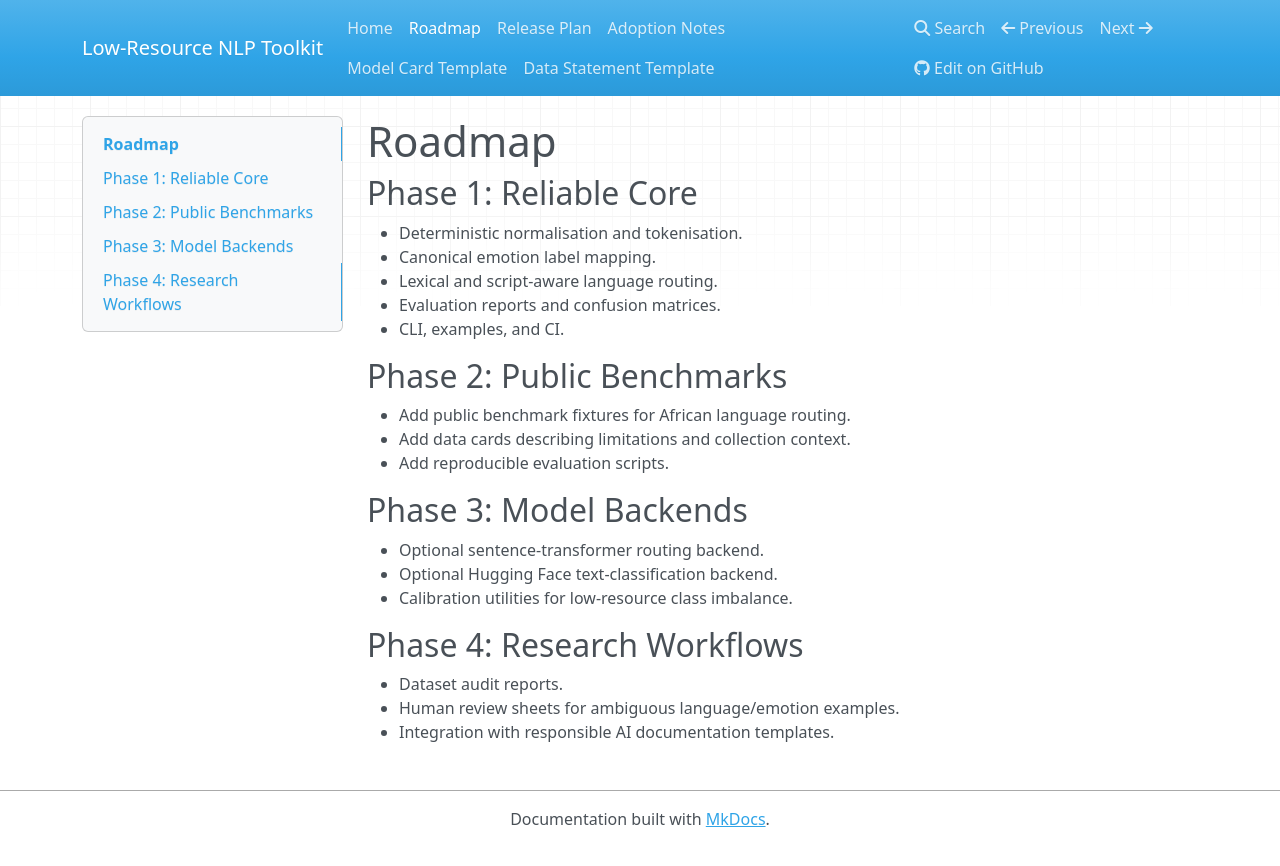
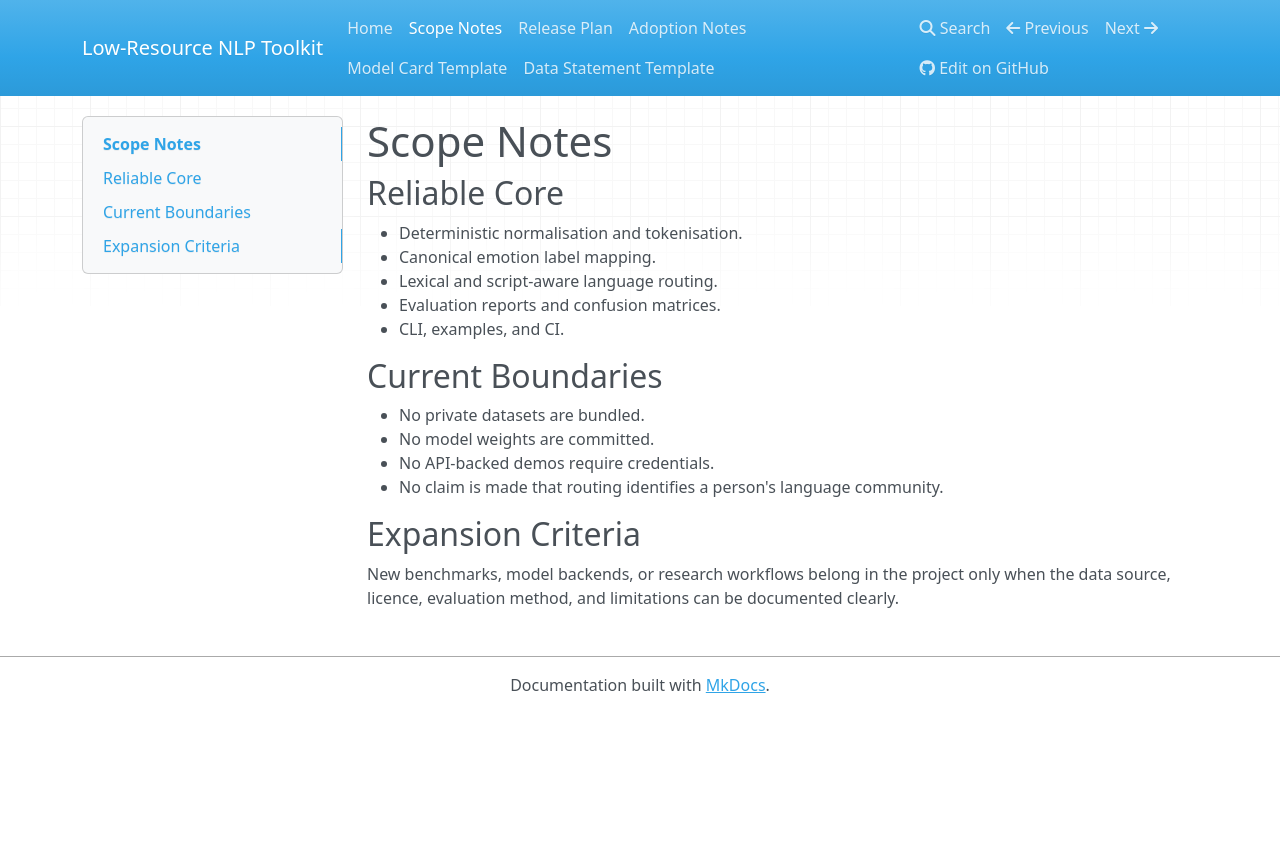
Before and after one commit to oyinkanchekwas/low-resource-nlp-toolkit, an MkDocs documentation site: the page built from docs/roadmap.md, in a window 1280 px wide. Shown: the top 866 px of the page. Built offline with MkDocs 1.6.1, drawn with Linux system fonts in a browser that asks for light colours; nearby versions of some CDN libraries.

Commit message:
Ground toolkit docs in current release state
Remove roadmap-style promises from public docs and describe the release candidate, scope boundaries, and adoption record as factual status.

```diff
--- a/docs/roadmap.md
+++ b/docs/roadmap.md
@@ -1,6 +1,6 @@
-# Roadmap
+# Scope Notes
 
-## Phase 1: Reliable Core
+## Reliable Core
 
 - Deterministic normalisation and tokenisation.
 - Canonical emotion label mapping.
@@ -8,20 +8,14 @@
 - Evaluation reports and confusion matrices.
 - CLI, examples, and CI.
 
-## Phase 2: Public Benchmarks
+## Current Boundaries
 
-- Add public benchmark fixtures for African language routing.
-- Add data cards describing limitations and collection context.
-- Add reproducible evaluation scripts.
+- No private datasets are bundled.
+- No model weights are committed.
+- No API-backed demos require credentials.
+- No claim is made that routing identifies a person's language community.
 
-## Phase 3: Model Backends
+## Expansion Criteria
 
-- Optional sentence-transformer routing backend.
-- Optional Hugging Face text-classification backend.
-- Calibration utilities for low-resource class imbalance.
-
-## Phase 4: Research Workflows
-
-- Dataset audit reports.
-- Human review sheets for ambiguous language/emotion examples.
-- Integration with responsible AI documentation templates.
+New benchmarks, model backends, or research workflows belong in the project only when the data
+source, licence, evaluation method, and limitations can be documented clearly.
--- a/mkdocs.yml
+++ b/mkdocs.yml
@@ -5,7 +5,7 @@ theme:
   name: mkdocs
 nav:
   - Home: index.md
-  - Roadmap: roadmap.md
+  - Scope Notes: roadmap.md
   - Release Plan: release_plan_v0_1.md
   - Adoption Notes: adoption.md
   - Model Card Template: model_card_template.md
```
Also changed, not shown: README.md (+2 -10 lines), docs/adoption.md (+1 -1 lines), docs/index.md (+1 -1 lines).
